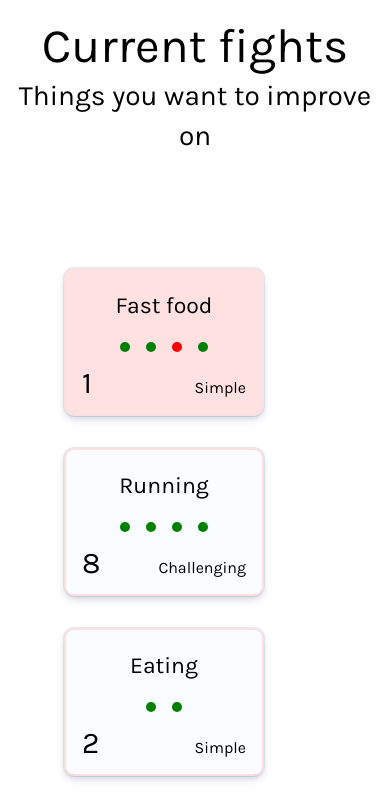
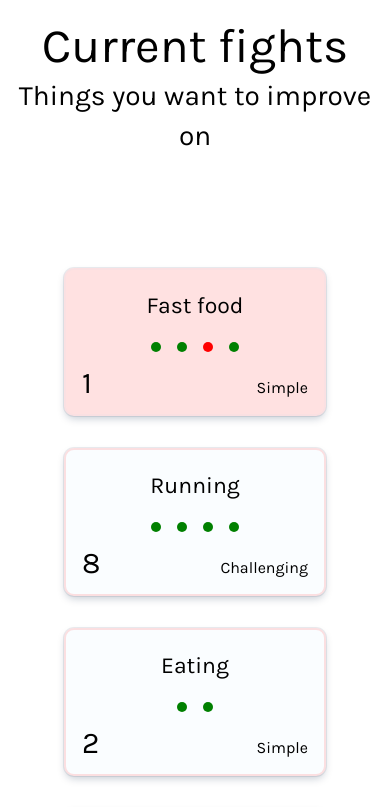
Before and after one commit to 19mario19/AchieveIt-Track-Your-Goals, a SvelteKit app: page / in a window 390 px wide. Shown: the top 807 px of the page. Built offline with nearby package versions, Linux system fonts and the light colour scheme.

Commit message:
width 100 card

```diff
--- a/src/routes/+page.svelte
+++ b/src/routes/+page.svelte
@@ -349,7 +349,6 @@
 
   .card {
 
-    min-width: 200px;
 
 
     display: flex;
@@ -429,5 +428,8 @@
       grid-template-columns: 1fr;
       gap: 2rem;
     }
+    .card {
+        width: 100%;
+    }
   }
 </style>
```
